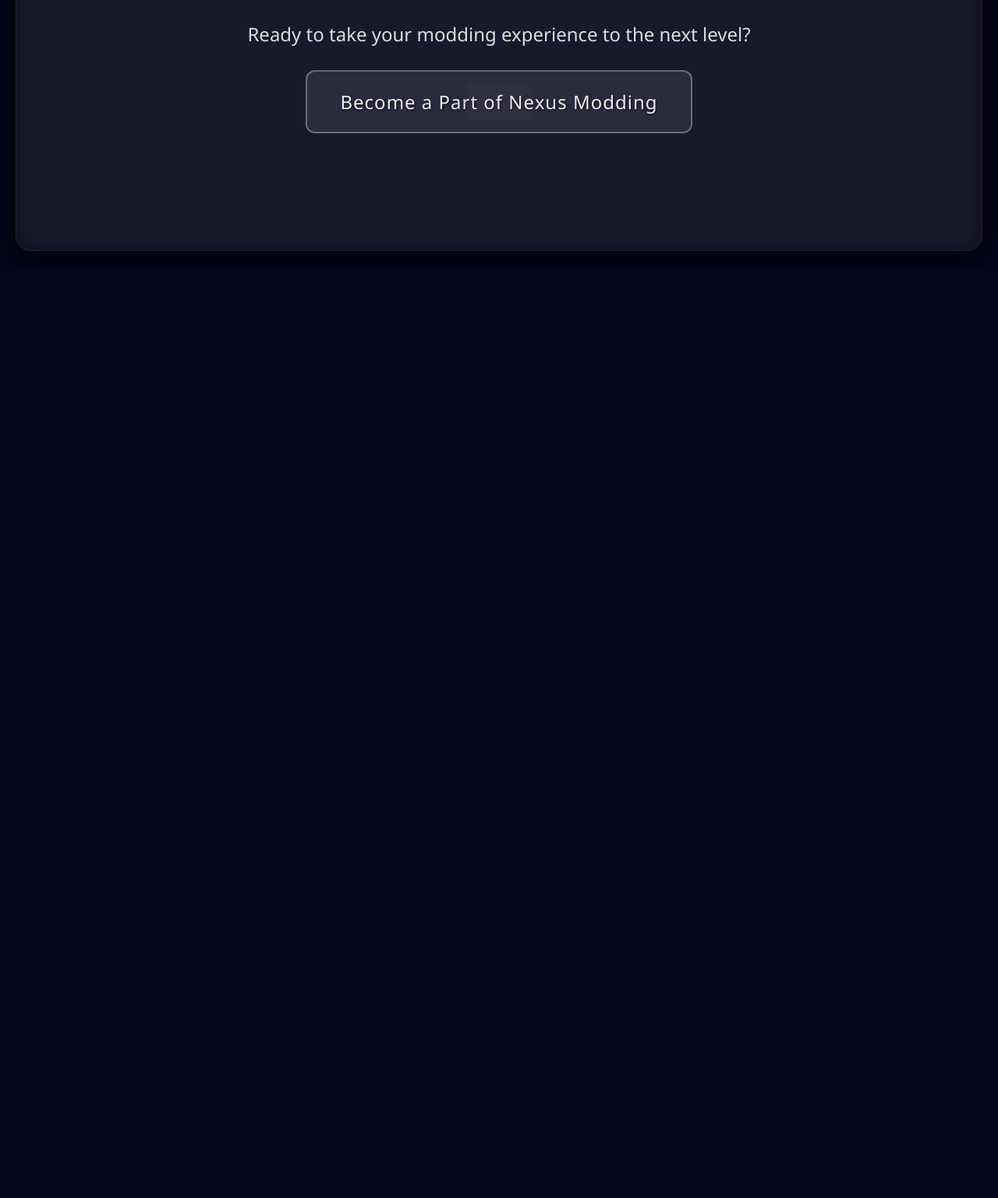
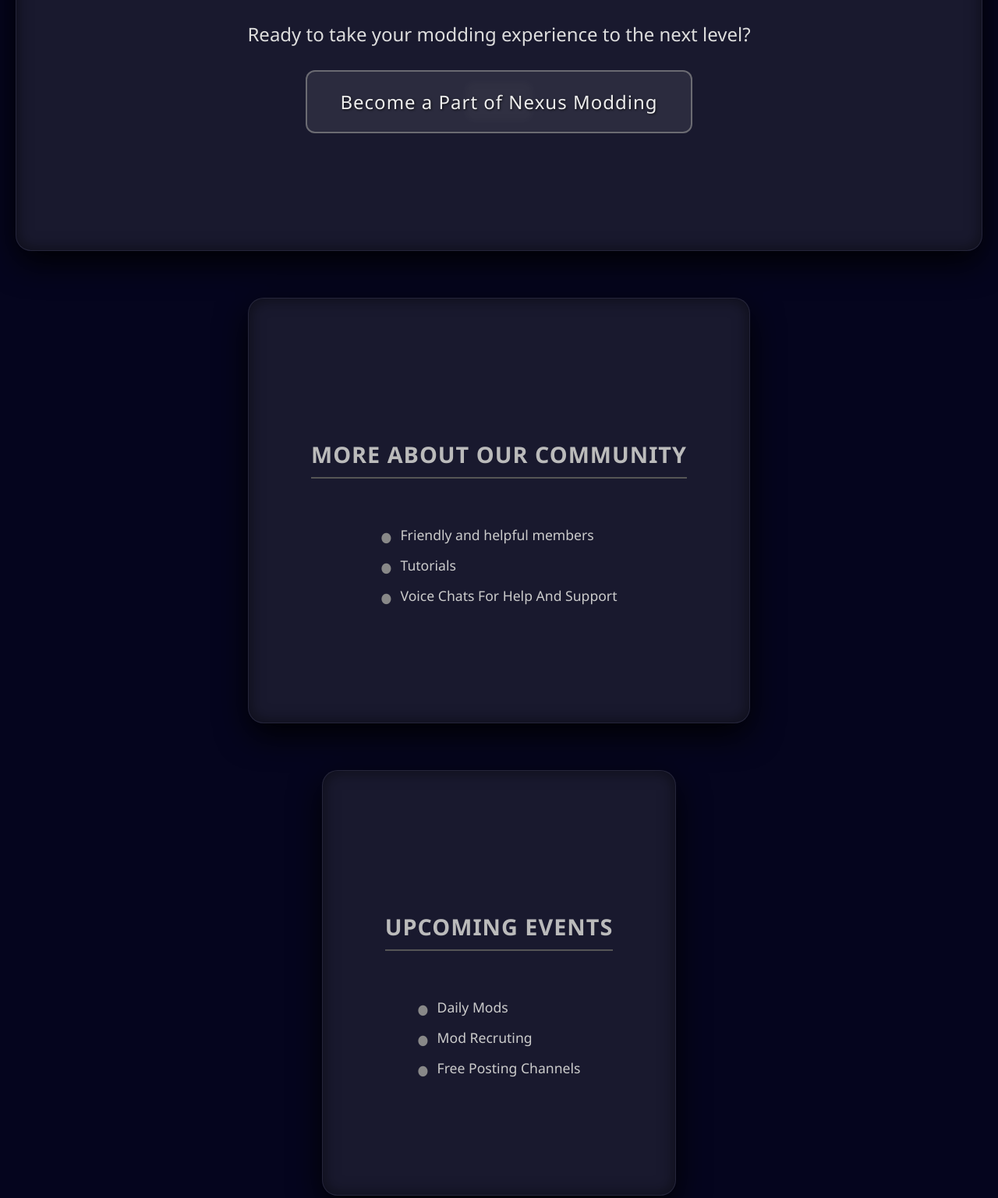
Before and after one commit to danks-web/MyPersonalWebsite, a plain HTML site: page index.html in a window 1280 px wide. Shown: the part 1084-2621 px from the top of the page at 78% size. Before the commit the page ends 1426 px from the top, so only its background shows below. Drawn offline with Linux system fonts and the light colour scheme.

Commit message:
Update index.html

```diff
--- a/index.html
+++ b/index.html
@@ -10,7 +10,7 @@
             font-family: 'Segoe UI', Tahoma, Geneva, Verdana, sans-serif;
             margin: 0;
             padding: 0;
-            overflow: hidden;
+            /* Remove overflow: hidden; to allow scrolling */
             color: #eee; /* Light text for better contrast */
         }
 
@@ -53,6 +53,7 @@
             position: relative;
             z-index: 1;
             padding: 20px; /* Add some padding around the main content */
+            flex-direction: column; /* Allow content to flow vertically for scrolling */
         }
 
         .box {
@@ -68,6 +69,7 @@
             position: relative;
             border: 1px solid rgba(50, 50, 70, 0.5);
             text-align: center;
+            margin-bottom: 60px; /* Add some space below the box if there's more content */
         }
 
         .logo {
@@ -212,14 +214,14 @@
                 <a href="#" target="_blank" class="social-link"><i class="fab fa-github"></i></a>
             </div>
 
-            <div class="section-title">Key Features</div>
+            <div class="section-title">Features</div>
             <ul class="features-list">
                 <li class="feature-item">Active and Welcoming Community</li>
                 <li class="feature-item">Dedicated Support Channels</li>
                 <li class="feature-item">Exclusive Booster Perks</li>
                 <li class="feature-item">Regular Events and Activities</li>
-                <li class="feature-item">Showcase Your Modding Creations</li>
-                <li class="feature-item">Opportunities for Collaboration</li>
+                <li class="feature-item">Showcase Your Mods</li>
+                <li class="feature-item">Template For Free Use</li>
             </ul>
 
             <div class="cta-section">
@@ -229,6 +231,24 @@
                     <a href="https://discord.gg/Nexusmodding" target="_blank" class="transparent-button">Become a Part of Nexus Modding</a>
                 </div>
             </div>
+        </div>
+
+        <div class="box">
+            <h2 class="section-title">More About Our Community</h2>
+            <ul class="features-list">
+                <li class="feature-item">Friendly and helpful members</li>
+                <li class="feature-item">Tutorials</li>
+                <li class="feature-item">Voice Chats For Help And Support</li>
+            </ul>
+        </div>
+
+        <div class="box">
+            <h2 class="section-title">Upcoming Events</h2>
+            <ul class="features-list">
+                <li class="feature-item">Daily Mods</li>
+                <li class="feature-item">Mod Recruting</li>
+                <li class="feature-item">Free Posting Channels</li>
+            </ul>
         </div>
     </div>
 
```
